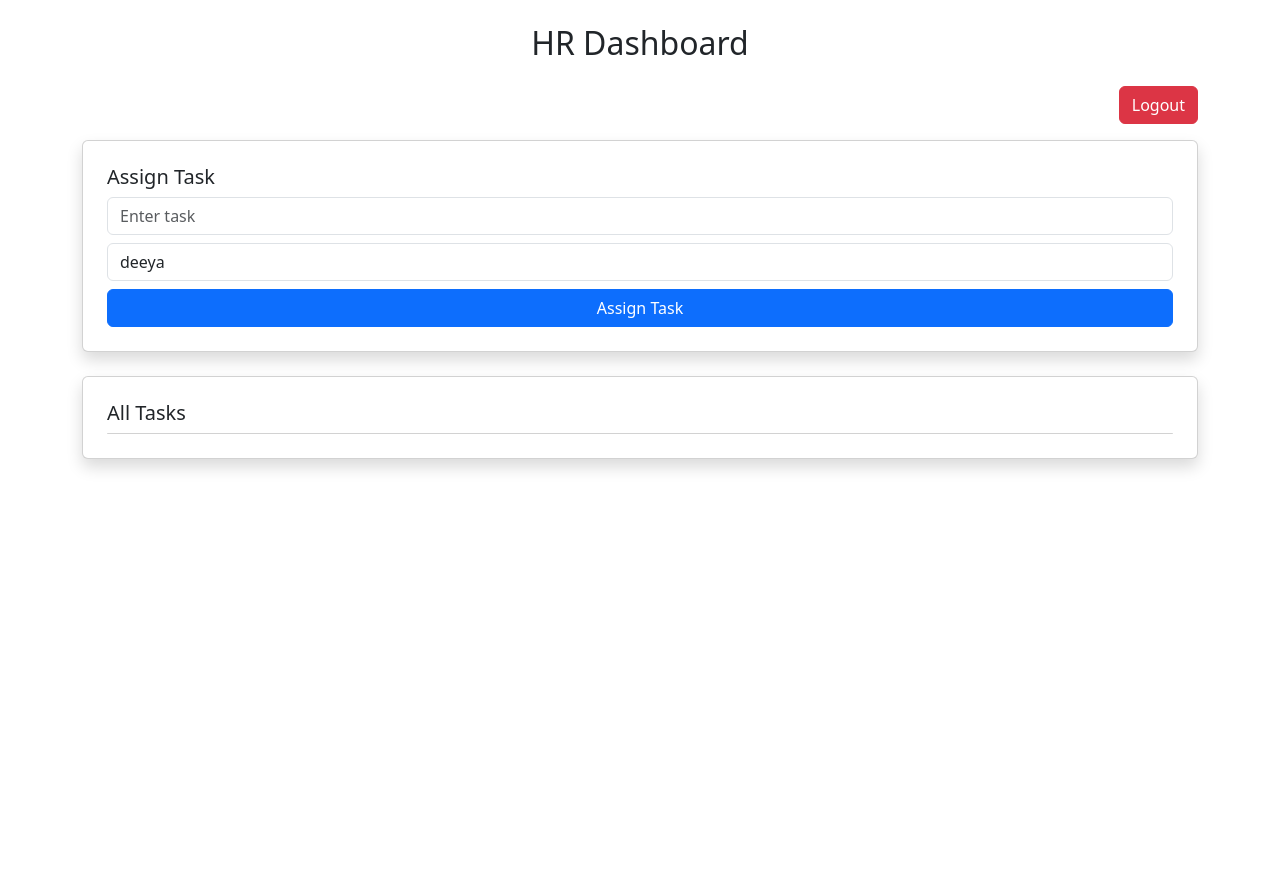
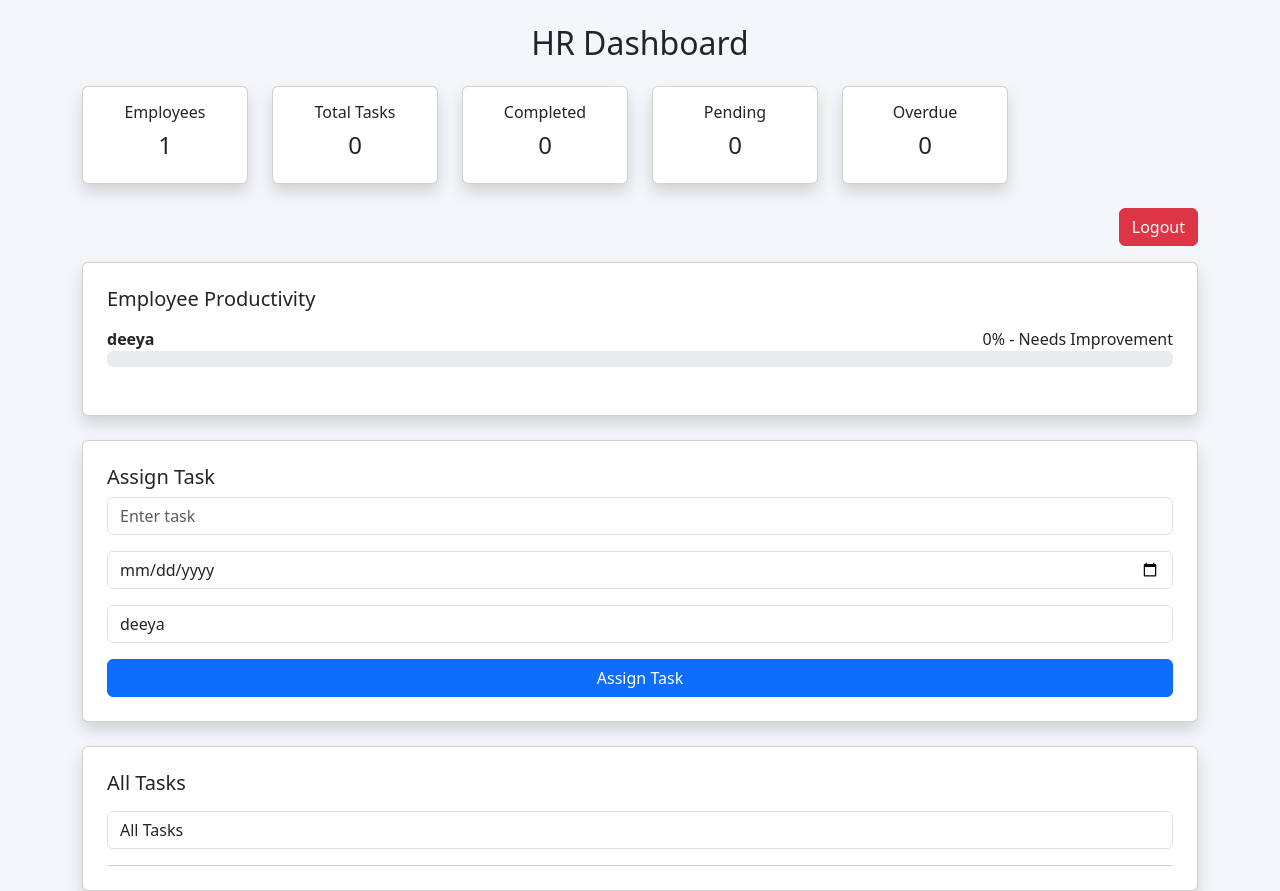
Before and after one commit to DEEYO-09/task-manager-app, a Flask app: page /hr_dashboard in a window 1280 px wide. Before the commit the page ends 470 px from the top, so only its background shows below. Run offline with Flask 3, Linux system fonts and the light colour scheme; a user stored in the database is signed in.

Commit message:
Fixed HR dashboard filtering and updated task manager UI

```diff
--- a/app.py
+++ b/app.py
@@ -1,5 +1,22 @@
+import os
+print("TEMPLATE FOLDER:", os.path.abspath("templates"))
+
 from flask import Flask, render_template, request, redirect, session
 from flask_sqlalchemy import SQLAlchemy
+from datetime import datetime
+
+# ---------------- HELPER FUNCTION ---------------- #
+
+def update_overdue_tasks():
+    today = datetime.today().strftime('%Y-%m-%d')
+
+    tasks = Task.query.all()
+
+    for task in tasks:
+        if task.deadline < today and task.status != 'Done':
+            task.status = 'Overdue'
+
+    db.session.commit()
 
 app = Flask(__name__)
 
@@ -23,6 +40,8 @@ class Task(db.Model):
     id = db.Column(db.Integer, primary_key=True)
     title = db.Column(db.String(100))
     status = db.Column(db.String(50), default='Pending')
+    priority = db.Column(db.String(20))
+    deadline = db.Column(db.String(20))
     user_id = db.Column(db.Integer, db.ForeignKey('user.id'))
 
 
@@ -100,19 +119,22 @@ def dashboard():
     if 'user_id' not in session:
         return redirect('/login')
 
-    tasks = Task.query.filter_by(
-        user_id=session['user_id']
-    ).all()
+    update_overdue_tasks()
 
-    total = len(tasks)
+    filter_status = request.args.get('status', 'all')
 
-    completed = len([
-        t for t in tasks if t.status == 'Done'
-    ])
+    query = Task.query.filter_by(user_id=session['user_id'])
 
-    pending = len([
-        t for t in tasks if t.status == 'Pending'
-    ])
+    if filter_status != 'all':
+        query = query.filter_by(status=filter_status)
+
+    tasks = query.all()
+
+    total = Task.query.filter_by(user_id=session['user_id']).count()
+
+    completed = Task.query.filter_by(user_id=session['user_id'], status='Done').count()
+
+    pending = Task.query.filter_by(user_id=session['user_id'], status='Pending').count()
 
     return render_template(
         'dashboard.html',
@@ -120,9 +142,9 @@ def dashboard():
         total=total,
         completed=completed,
         pending=pending,
-        role=session['role']
+        role=session['role'],
+        selected_filter=filter_status
     )
-
 
 # -------- HR DASHBOARD -------- #
 
@@ -134,32 +156,86 @@ def hr_dashboard():
 
     users = User.query.filter_by(role='employee').all()
 
-    # ASSIGN TASK
+    # ---------------- ASSIGN TASK ---------------- #
     if request.method == 'POST':
 
         title = request.form.get('title')
+        deadline = request.form.get('deadline')
         user_id = request.form.get('user_id')
+
+        priority = "Low"
+
+        if "urgent" in title.lower() or "critical" in title.lower():
+            priority = "High"
+        elif "meeting" in title.lower() or "presentation" in title.lower():
+            priority = "Medium"
 
         new_task = Task(
             title=title,
             user_id=user_id,
-            status='Pending'
+            status='Pending',
+            priority=priority,
+            deadline=deadline
         )
 
         db.session.add(new_task)
         db.session.commit()
 
-    tasks = db.session.query(Task, User).join(
-        User,
-        Task.user_id == User.id
-    ).all()
+    # ---------------- FILTER LOGIC ---------------- #
+    status_filter = request.args.get('status', 'all')
+
+    query = db.session.query(Task, User).join(User, Task.user_id == User.id)
+
+    if status_filter != 'all':
+        query = query.filter(Task.status == status_filter)
+
+    tasks = query.all()
+
+    # ---------------- STATS ---------------- #
+    employee_stats = []
+
+    employees = User.query.filter_by(role='employee').all()
+
+    for employee in employees:
+
+        total = Task.query.filter_by(user_id=employee.id).count()
+
+        completed = Task.query.filter_by(user_id=employee.id, status='Done').count()
+
+        percentage = int((completed / total) * 100) if total > 0 else 0
+
+        if percentage >= 80:
+            performance = "Excellent"
+        elif percentage >= 50:
+            performance = "Good"
+        else:
+            performance = "Needs Improvement"
+
+        employee_stats.append({
+            'name': employee.username,
+            'percentage': percentage,
+            'performance': performance
+        })
+
+    # ---------------- ANALYTICS ---------------- #
+    total_employees = User.query.filter_by(role='employee').count()
+    total_tasks = Task.query.count()
+    completed_tasks = Task.query.filter_by(status='Done').count()
+    pending_tasks = Task.query.filter_by(status='Pending').count()
+    overdue_tasks = Task.query.filter_by(status='Overdue').count()
 
     return render_template(
         'hr_dashboard.html',
         users=users,
-        tasks=tasks
+        tasks=tasks,
+        total_employees=total_employees,
+        total_tasks=total_tasks,
+        completed_tasks=completed_tasks,
+        pending_tasks=pending_tasks,
+        overdue_tasks=overdue_tasks,
+        employee_stats=employee_stats,
+        selected=status_filter
     )
-
 
 # -------- UPDATE TASK -------- #
 
--- a/templates/hr_dashboard.html
+++ b/templates/hr_dashboard.html
@@ -1,46 +1,218 @@
 <!DOCTYPE html>
 <html>
+
 <head>
     <title>HR Dashboard</title>
-    <link href="https://cdn.jsdelivr.net/npm/bootstrap@5.3.3/dist/css/bootstrap.min.css" rel="stylesheet">
+
+    <link href="https://cdn.jsdelivr.net/npm/bootstrap@5.3.3/dist/css/bootstrap.min.css"
+          rel="stylesheet">
 </head>
-<body>
+
+<body style="background-color:#f4f6f9;">
 
 <div class="container mt-4">
 
-<h2 class="text-center mb-4">HR Dashboard</h2>
+    <!-- TITLE -->
+    <h2 class="text-center mb-4">
+        HR Dashboard
+    </h2>
 
-<div class="text-end mb-3">
-    <a href="/logout" class="btn btn-danger">Logout</a>
+    <!-- ANALYTICS -->
+    <div class="row text-center mb-4">
+
+        <div class="col-md-2">
+            <div class="card shadow p-3">
+                <h6>Employees</h6>
+                <h4>{{ total_employees }}</h4>
+            </div>
         </div>
 
+        <div class="col-md-2">
+            <div class="card shadow p-3">
+                <h6>Total Tasks</h6>
+                <h4>{{ total_tasks }}</h4>
+            </div>
+        </div>
+
+        <div class="col-md-2">
+            <div class="card shadow p-3">
+                <h6>Completed</h6>
+                <h4>{{ completed_tasks }}</h4>
+            </div>
+        </div>
+
+        <div class="col-md-2">
+            <div class="card shadow p-3">
+                <h6>Pending</h6>
+                <h4>{{ pending_tasks }}</h4>
+            </div>
+        </div>
+
+        <div class="col-md-2">
+            <div class="card shadow p-3">
+                <h6>Overdue</h6>
+                <h4>{{ overdue_tasks }}</h4>
+            </div>
+        </div>
+
+    </div>
+
+    <!-- LOGOUT -->
+    <div class="text-end mb-3">
+
+        <a href="/logout" class="btn btn-danger">
+            Logout
+        </a>
+
+    </div>
+
+    <!-- PRODUCTIVITY -->
     <div class="card p-4 shadow mb-4">
+
+        <h5 class="mb-3">Employee Productivity</h5>
+
+        {% for emp in employee_stats %}
+
+        <div class="mb-4">
+
+            <div class="d-flex justify-content-between">
+
+                <strong>{{ emp.name }}</strong>
+
+                <span>{{ emp.percentage }}% - {{ emp.performance }}</span>
+
+            </div>
+
+            <div class="progress">
+
+                <div class="progress-bar"
+                     role="progressbar"
+                     style="width: {{ emp.percentage }}%;">
+
+                    {{ emp.percentage }}%
+
+                </div>
+
+            </div>
+
+        </div>
+
+        {% endfor %}
+
+    </div>
+
+    <!-- ASSIGN TASK -->
+    <div class="card p-4 shadow mb-4">
+
         <h5>Assign Task</h5>
 
         <form method="POST">
-        <input type="text" name="title" class="form-control mb-2" placeholder="Enter task" required>
 
-        <select name="user_id" class="form-control mb-2" required>
+            <input type="text"
+                   name="title"
+                   class="form-control mb-3"
+                   placeholder="Enter task"
+                   required>
+
+            <input type="date"
+                   name="deadline"
+                   class="form-control mb-3"
+                   required>
+
+            <select name="user_id"
+                    class="form-control mb-3"
+                    required>
+
                 {% for user in users %}
                 <option value="{{ user.id }}">{{ user.username }}</option>
                 {% endfor %}
+
             </select>
 
-        <button class="btn btn-primary w-100">Assign Task</button>
+            <button type="submit" class="btn btn-primary w-100">
+                Assign Task
+            </button>
+
         </form>
+
     </div>
 
+    <!-- TASK LIST -->
     <div class="card p-4 shadow">
-    <h5>All Tasks</h5>
+
+        <h5 class="mb-3">All Tasks</h5>
+
+        <!-- DROPDOWN (BACKEND FILTER) -->
+        <form method="GET" action="/hr_dashboard">
+
+            <select name="status" class="form-control mb-3" onchange="this.form.submit()">
+
+                <option value="all" {% if selected == 'all' %}selected{% endif %}>
+                    All Tasks
+                </option>
+
+                <option value="Pending" {% if selected == 'Pending' %}selected{% endif %}>
+                    Pending
+                </option>
+
+                <option value="Done" {% if selected == 'Done' %}selected{% endif %}>
+                    Done
+                </option>
+
+                <option value="Overdue" {% if selected == 'Overdue' %}selected{% endif %}>
+                    Overdue
+                </option>
+
+            </select>
+
+        </form>
 
         <ul class="list-group">
+
             {% for task, user in tasks %}
-        <li class="list-group-item d-flex justify-content-between">
-            {{ task.title }} ({{ user.username }})
 
-            <span class="badge bg-info">{{ task.status }}</span>
+            <li class="list-group-item d-flex justify-content-between align-items-center">
+
+                <!-- LEFT -->
+                <div>
+
+                    <strong>{{ task.title }}</strong><br>
+
+                    Assigned To: <b>{{ user.username }}</b><br>
+
+                    Deadline: <b>{{ task.deadline }}</b>
+
+                </div>
+
+                <!-- RIGHT -->
+                <div>
+
+                    {% if task.priority == 'High' %}
+                        <span class="badge bg-danger">High</span>
+
+                    {% elif task.priority == 'Medium' %}
+                        <span class="badge bg-warning text-dark">Medium</span>
+
+                    {% else %}
+                        <span class="badge bg-success">Low</span>
+                    {% endif %}
+
+                    {% if task.status == 'Done' %}
+                        <span class="badge bg-success">Done</span>
+
+                    {% elif task.status == 'Overdue' %}
+                        <span class="badge bg-danger">Overdue</span>
+
+                    {% else %}
+                        <span class="badge bg-secondary">Pending</span>
+                    {% endif %}
+
+                </div>
+
             </li>
+
             {% endfor %}
+
         </ul>
 
     </div>
```
Also changed, not shown: templates/dashboard.html (+56 -2 lines), README.md, instance/users.db (deleted). Lines whose indentation alone changed are shown as unchanged.
